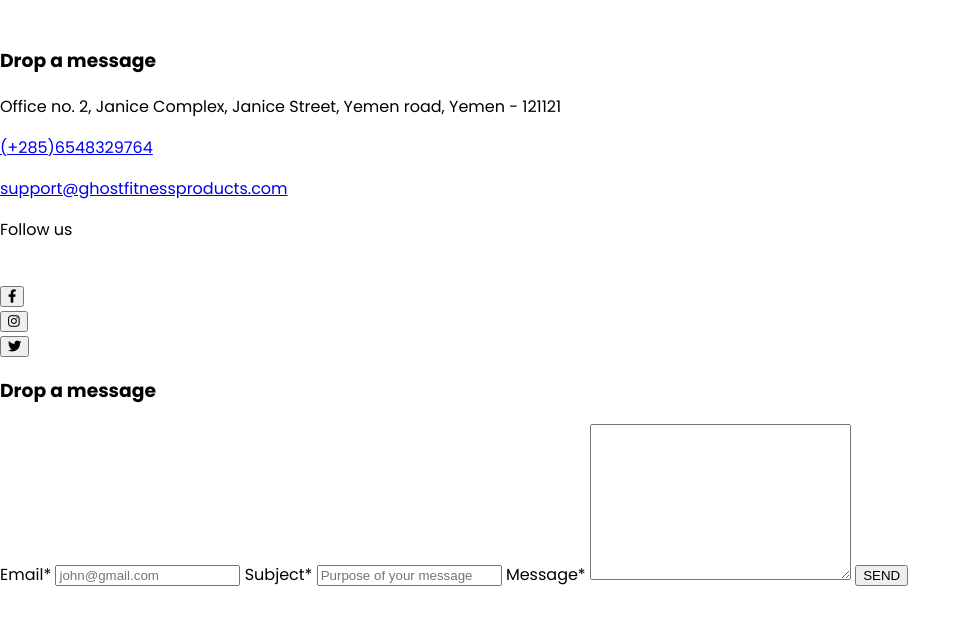
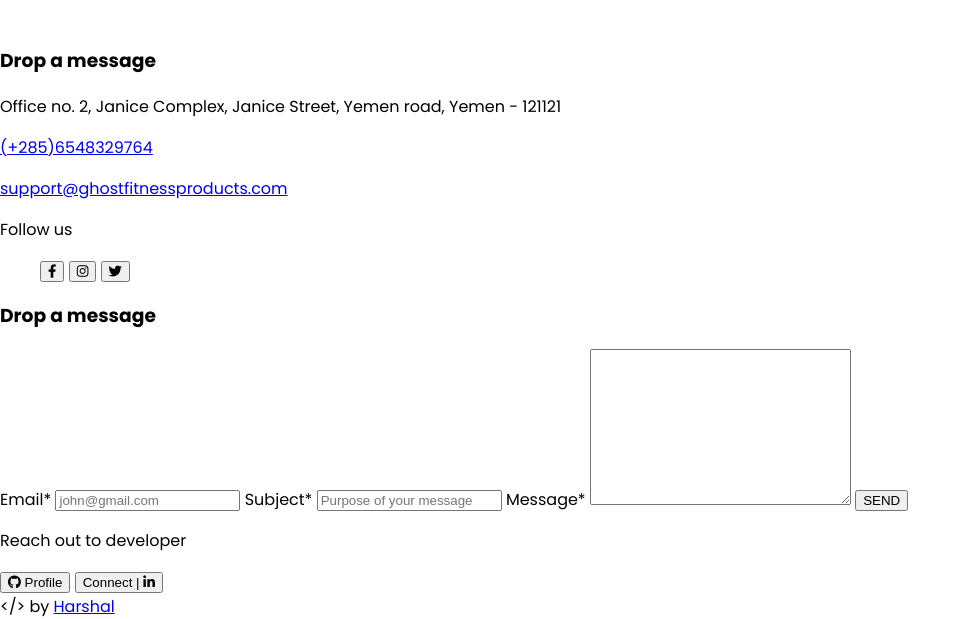
Before and after one commit to harshal-verma/ghost-nutrition, a plain HTML site: page index.html in a window 1280 px wide. Shown: the part 967-1586 px from the top of the page, without its empty margins (0-971 px from the left). Before the commit the page ends 1554 px from the top, so only its background shows below. Drawn offline with Linux system fonts and the light colour scheme.

Commit message:
updated index.html footer

```diff
--- a/index.html
+++ b/index.html
@@ -46,15 +46,15 @@
                     (+285)6548329764</p></a>
                 <a href="/"><p class="company__email">support@ghostfitnessproducts.com
                     </p></a>
-                <p>Follow us</p>
-                <ul class="footer__list list--inline">
-                    <a href=""><li><button class="btn__footer"><i class="fab fa-facebook-f"></i></button></li></a>
+                <p class="follow-us">Follow us</p>
+                <ul class="footer__list">
+                    <a href=""><li class="list--inline"><button class="footer__btn"><i class="fab fa-facebook-f"></i></button></li></a>
 
 
-                    <a class="list--inline" href=""><li><button class="btn__footer"><i class="fab fa-instagram"></i></button></li></a>
+                    <a class="list--inline" href=""><li class="list--inline"><button class="btn__footer"><i class="fab fa-instagram"></i></button></li></a>
 
 
-                    <a href=""><li><button class="btn__footer"><i class="fab fa-twitter"></i></button></li></a>
+                    <a href=""><li class="list--inline"><button class="btn__footer"><i class="fab fa-twitter"></i></button></li></a>
                 </ul>
 
 
@@ -73,7 +73,23 @@
             </form>
             </div>
         </div>
-        <div class="footer-contact-me"></div>
+        <div class="footer-contact-me">
+            <div class="contact__me--flex">
+                <div>
+                <p>Reach out to developer</p>
+                <button class="github__btn">
+                    <i class="fab fa-github"></i> Profile
+                </button>
+
+                <button class="linkedin__btn">
+                    Connect |
+                    <i class="fab fa-linkedin-in"></i>
+                </button>
+
+                </div>
+                <div>&lt;/&gt; by <a href="harshaverma.netlify.app">Harshal</a></div>
+            </div>
+        </div>
     </footer>
     <script module="type" src="/app.js"></script>
 </body>
--- a/styles.css
+++ b/styles.css
@@ -118,3 +118,66 @@ nav{
     color: var(--primary-color);
     padding: 0px 12px;
 }
+
+/*footer*/
+.footer-contact-company{
+
+}
+
+.contact{
+
+}
+
+.footer__heading{
+
+}
+
+.company__address{
+
+}
+
+.company__phone{
+
+}
+
+.company__email{
+
+}
+
+.follow-us{
+
+}
+
+.footer__list{
+
+}
+
+.footer__btn{
+
+}
+
+.fa-facebook-f{
+
+}
+
+.fa-instagram{
+
+}
+
+.fa-twitter{
+
+}
+
+.form{
+
+}
+
+/*form*/
+
+.footer-contact-me{
+
+}
+
+.contact__me--flex{
+
+}
```
